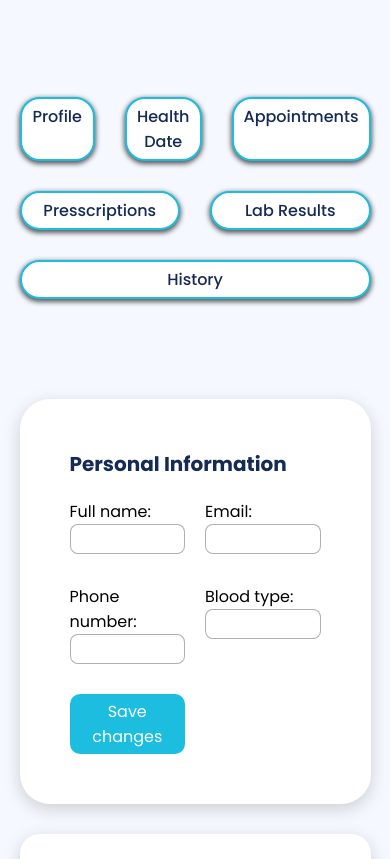
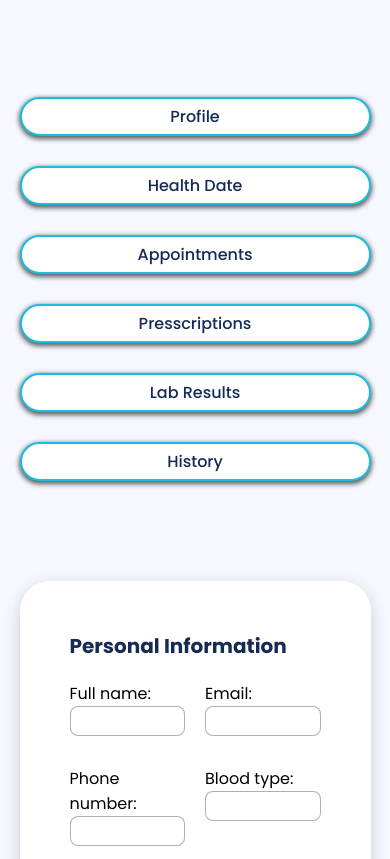
Before and after one commit to StellaWatson/CUREX, a plain HTML site: page dash.html in a window 390 px wide. Shown: the part 481-1340 px from the top of the page. Drawn offline with nearby package versions, Linux system fonts and the light colour scheme.

Commit message:
User dash fully done!

```diff
--- a/dash.css
+++ b/dash.css
@@ -447,9 +447,32 @@ td, th{
 
 
 /* QUICK Responsive design */
+@media screen and (max-width:900px){
+  .dash-category{
+    flex: 1 1 30%;
+  }
+}
+@media screen and (max-width:700px) {
+  .dash-category{
+    flex: 1 1 30%;
+  }
 
+}
 @media screen and (max-width:570px){
   .signs-history__table{
     display: none;
   }
+
+  .save{
+    margin-top: 10px;
+    width: 100%;
+  }
 }
+
+
+@media screen and (max-width:390px) {
+  .dash-category{
+    flex: 1 1 100%;
+  }
+
+}
--- a/dash.html
+++ b/dash.html
@@ -41,7 +41,6 @@
                     <div class="nav_items">
                         <p class="appointment"><a href="#">Meet</a></p>
                     </div>
-
                 </nav>
             </div>
             <div class="header_account">
@@ -136,8 +135,8 @@
                 </div>
 
 
-                <button class="save" type="submit">Save changes</button>
               </div>
+              <button class="save" type="submit">Save changes</button>
             </div>
 
             <div class="quick-stats">
@@ -197,9 +196,9 @@
                 </div>
                 <br>
 
+              </div>
 
-                <button class="save" type="submit">Save changes</button>
-              </div>
+              <button class="save" type="submit">Save changes</button>
             </div>
 
             <div class="user-body__analysis">
```
